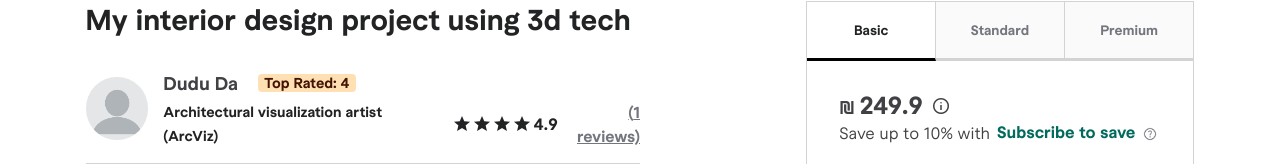
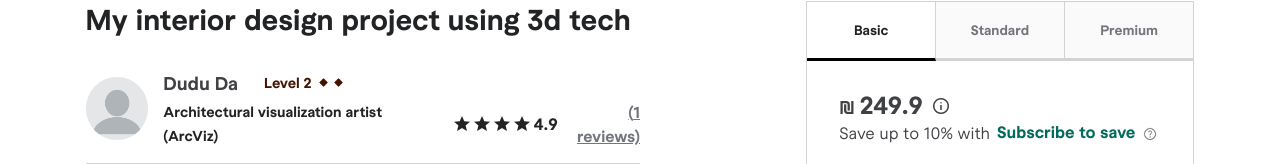
Before and after one commit to nadavbotzer/frontend-gig, a React (Vite) app: page /gig/1 in a window 1280 px wide. Shown: the part 226-390 px from the top of the page. Built offline with nearby package versions, Linux system fonts and the light colour scheme.

Commit message:
Split rating cmponent into seperate with diamonds

```diff
--- /dev/null
+++ b/src/assets/styles/cmps/Level.scss
@@ -0,0 +1,34 @@
+@import '../setup/functions';
+
+.top {
+    background-color: #ffe0b3;
+}
+
+.level {
+    display: flex;
+    flex-direction: row;
+    align-items: center;
+    justify-content: flex-start;
+    border-radius: rem(4px);
+    padding: rem(0px) rem(6px);
+    gap: rem(4px);
+
+    .txt {
+        line-height: rem(18px);
+        font-weight: 600;
+        font-size: rem(14px);
+        color: #421300;
+        text-align: start;
+    }
+
+    .diamonds {
+        display: flex;
+        flex-direction: row;
+        align-items: center;
+        justify-content: flex-start;
+
+        img.icon {
+            width: rem(15px)
+        }
+    }
+}
--- a/src/assets/styles/cmps/MiniUser.scss
+++ b/src/assets/styles/cmps/MiniUser.scss
@@ -64,19 +64,6 @@
                         text-decoration: underline;
                         text-decoration-color: #404145;
                     }
-                }
-
-                .top-rated {
-                    align-items: center;
-                    background-color: #ffe0b3;
-                    border-radius: rem(4px);
-                    color: #421300;
-                    display: flex;
-                    font-size: rem(14px);
-                    font-weight: 600;
-                    gap: rem(4px);
-                    line-height: rem(18px);
-                    padding: rem(0px) rem(6px);
                 }
 
                 .profession {
--- /dev/null
+++ b/src/cmps/Level.jsx
@@ -0,0 +1,32 @@
+import '../assets/styles/cmps/Level.scss'
+
+export function Level({ level }) {
+
+    function createRatingStarString(level) {
+        let diamonds = []
+        for (let i = 0; i < level; i++) {
+            diamonds.push(<img className='icon' src='/images/diamond-icon.png' key={i} />)
+        }
+        return diamonds;
+    }
+
+    function createLevel(level) {
+        if (level < 3)
+            return `Level ${level}`
+        return `Top rated`;
+    }
+
+    const levelStr = createLevel(level)
+    const diamonds = createRatingStarString(level)
+
+    return <div className={`level ${level === 3 ? 'top' : ''}`}>
+        <span className="txt">{levelStr}</span>
+        <span className="diamonds">
+            {
+                diamonds.map((diamond) => {
+                    return diamond
+                })
+            }
+        </span>
+    </div>
+}
--- a/src/cmps/MiniUser/MiniUser.jsx
+++ b/src/cmps/MiniUser/MiniUser.jsx
@@ -1,5 +1,6 @@
 import { ProfileImg } from './ProfileImg.jsx';
 import { StatusOnline } from '../StatusOnline.jsx';
+import { Level } from '../Level.jsx';
 
 import '../../assets/styles/cmps/MiniUser.scss'
 
@@ -21,7 +22,7 @@ export function MiniUser({ isAbout }) {
             _id: 'u101',
             fullname: 'Dudu Da',
             imgUrl: '',
-            level: 'basic/premium',
+            level: 2,
             rate: 4,
         },
         daysToMake: 3,
@@ -57,7 +58,10 @@ export function MiniUser({ isAbout }) {
 
                 <div className="about-user-row">
                     <span className="user-name">{gig.owner.fullname}</span>
-                    {isAbout ? <StatusOnline /> : <span className='top-rated'> Top Rated: {gig.owner.rate}</span>}
+                    {
+                        isAbout ? <StatusOnline /> :
+                            <Level level={gig.owner.level} />
+                    }
                 </div>
 
                 {
@@ -86,7 +90,7 @@ export function MiniUser({ isAbout }) {
                         {isAbout && <span className="reviews">({gig.reviews.length})</span>}
                     </div>
 
-                    {isAbout && <span className='top-rated'> Top Rated: {gig.owner.rate}</span>}
+                    {isAbout && <Level level={gig.owner.level} />}
                 </div>
 
             </section>
```
